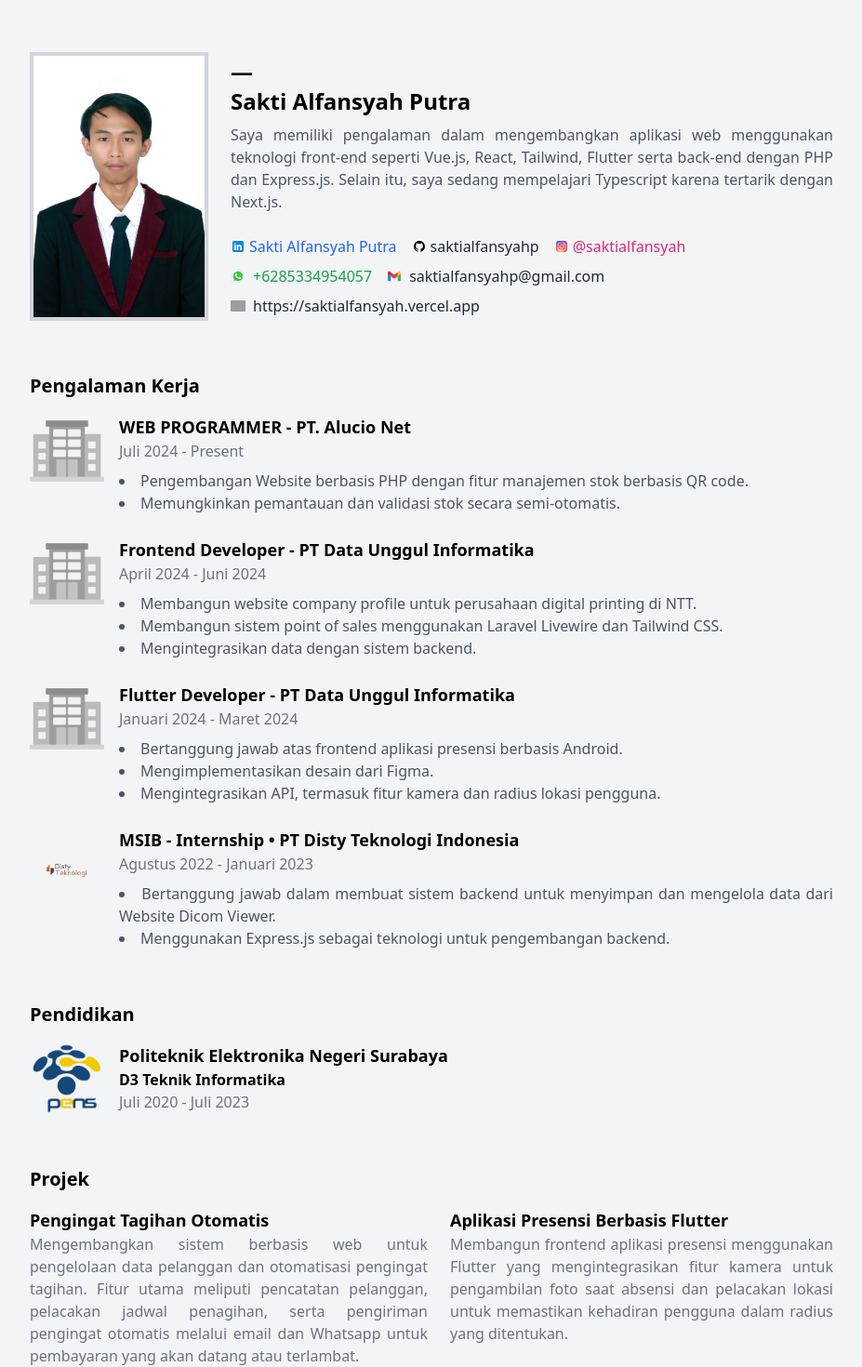
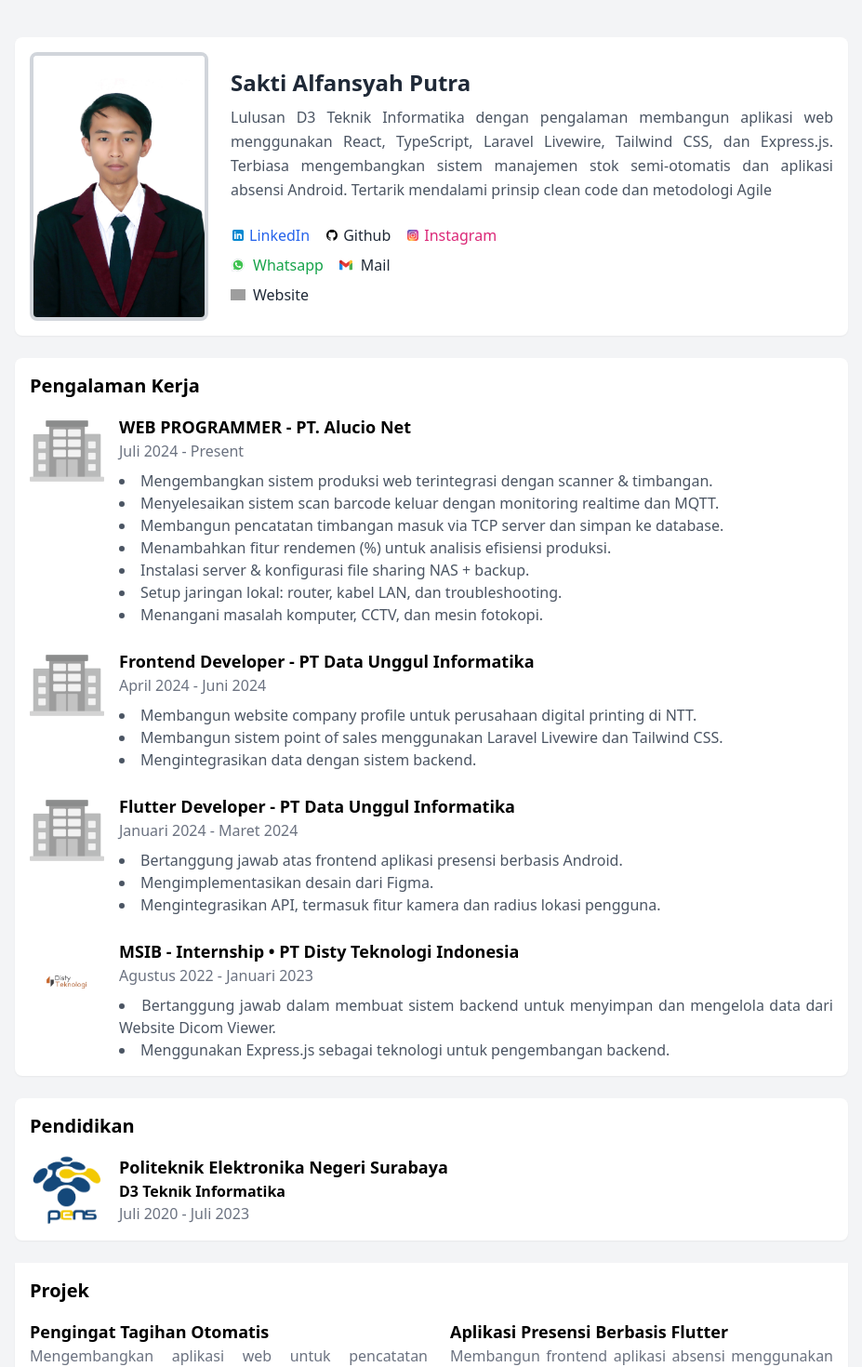
Before and after one commit to saktialfansyahp/fullstack, a React (Create React App) app in the folder react-ts/: page / in a window 1280 px wide. Shown: the top 1470 px of the page at 93% size, without its empty margins (176-1103 px from the left). Built offline with nearby package versions, Linux system fonts and the light colour scheme; grey boxes are pictures that could not be loaded.

Commit message:
update portfolio

```diff
--- a/react-ts/src/pages/portfolio.tsx
+++ b/react-ts/src/pages/portfolio.tsx
@@ -6,27 +6,42 @@ import disty from "../assets/img/disty.png";
 
 const Portfolio: React.FC = () => {
     return (
-        <div className="min-h-screen bg-gray-100 flex flex-col items-center py-10 px-4">
+        <div className="min-h-screen bg-gray-100 flex flex-col justify-center items-center py-10 px-4">
             {/* Header */}
-            <header className="max-w-4xl w-full rounded-lg p-4 flex flex-col md:flex-row items-center">
+            {/* <header className="max-w-4xl w-full rounded-lg mt-6 p-4"> */}
+            <header className="max-w-4xl w-full rounded-lg p-4 bg-white shadow-sm">
+                {/* {" "}
+                // Tambah shadow & background */}
+                <div className="flex flex-col md:flex-row items-center gap-6">
+                    {/* {" "}
+                    // Tambah gap untuk spacing yang konsisten */}
                     <img
                         src={profile}
                         alt="Profile"
-                    className="w-48 h-auto border-4 border-gray-300"
+                        className="w-48 h-auto border-4 border-gray-300 rounded-lg object-cover" // Tambah rounded & object-cover
                     />
-                <div className="mt-6 md:mt-0 md:ml-6 text-center md:text-left">
-                    <div className="text-2xl font-bold cursor-pointer">—</div>
-                    <h1 className="text-2xl font-bold">
+                    <div className="flex-1 text-center md:text-left break-words w-full">
+                        {/* {" "}
+                        // Tambah flex-1 */}
+                        <div className="text-2xl font-bold cursor-pointer hover:text-gray-700">
+                            {/* {" "}
+                            // Tambah hover effect — */}
+                        </div>
+                        <h1 className="text-2xl font-bold text-gray-800">
                             Sakti Alfansyah Putra
                         </h1>
-                    <p className="text-gray-600 mt-2 text-justify">
-                        Saya memiliki pengalaman dalam mengembangkan aplikasi
-                        web menggunakan teknologi front-end seperti Vue.js,
-                        React, Tailwind, Flutter serta back-end dengan PHP dan
-                        Express.js. Selain itu, saya sedang mempelajari
-                        Typescript karena tertarik dengan Next.js.
+                        <p className="text-gray-600 mt-2 text-justify leading-relaxed break-words max-w-full">
+                            {/* {" "}
+                            // Tambah leading-relaxed Saya memiliki pengalaman */}
+                            Lulusan D3 Teknik Informatika dengan pengalaman
+                            membangun aplikasi web menggunakan React,
+                            TypeScript, Laravel Livewire, Tailwind CSS, dan
+                            Express.js. Terbiasa mengembangkan sistem manajemen
+                            stok semi-otomatis dan aplikasi absensi Android.
+                            Tertarik mendalami prinsip clean code dan metodologi
+                            Agile
                         </p>
-                    <div className="mt-6 flex justify-center md:justify-start space-x-4">
+                        <div className="mt-6 flex flex-1 justify-center md:justify-start space-x-4">
                             {/* Social Icons */}
                             <a
                                 href="https://www.linkedin.com/in/sakti-alfansyah-putra-189498253/"
@@ -52,7 +67,7 @@ const Portfolio: React.FC = () => {
                                             d="M12 19H17V36H12zM14.485 17h-.028C12.965 17 12 15.888 12 14.499 12 13.08 12.995 12 14.514 12c1.521 0 2.458 1.08 2.486 2.499C17 15.887 16.035 17 14.485 17zM36 36h-5v-9.099c0-2.198-1.225-3.698-3.192-3.698-1.501 0-2.313 1.012-2.707 1.99C24.957 25.543 25 26.511 25 27v9h-5V19h5v2.616C25.721 20.5 26.85 19 29.738 19c3.578 0 6.261 2.25 6.261 7.274L36 36 36 36z"
                                         ></path>
                                     </svg>
-                                <p>Sakti Alfansyah Putra</p>
+                                    <p>LinkedIn</p>
                                 </div>
                             </a>
                             <a
@@ -75,7 +90,7 @@ const Portfolio: React.FC = () => {
                                             d="M 16 4 C 9.371094 4 4 9.371094 4 16 C 4 21.300781 7.4375 25.800781 12.207031 27.386719 C 12.808594 27.496094 13.027344 27.128906 13.027344 26.808594 C 13.027344 26.523438 13.015625 25.769531 13.011719 24.769531 C 9.671875 25.492188 8.96875 23.160156 8.96875 23.160156 C 8.421875 21.773438 7.636719 21.402344 7.636719 21.402344 C 6.546875 20.660156 7.71875 20.675781 7.71875 20.675781 C 8.921875 20.761719 9.554688 21.910156 9.554688 21.910156 C 10.625 23.746094 12.363281 23.214844 13.046875 22.910156 C 13.15625 22.132813 13.46875 21.605469 13.808594 21.304688 C 11.144531 21.003906 8.34375 19.972656 8.34375 15.375 C 8.34375 14.0625 8.8125 12.992188 9.578125 12.152344 C 9.457031 11.851563 9.042969 10.628906 9.695313 8.976563 C 9.695313 8.976563 10.703125 8.65625 12.996094 10.207031 C 13.953125 9.941406 14.980469 9.808594 16 9.804688 C 17.019531 9.808594 18.046875 9.941406 19.003906 10.207031 C 21.296875 8.65625 22.300781 8.976563 22.300781 8.976563 C 22.957031 10.628906 22.546875 11.851563 22.421875 12.152344 C 23.191406 12.992188 23.652344 14.0625 23.652344 15.375 C 23.652344 19.984375 20.847656 20.996094 18.175781 21.296875 C 18.605469 21.664063 18.988281 22.398438 18.988281 23.515625 C 18.988281 25.121094 18.976563 26.414063 18.976563 26.808594 C 18.976563 27.128906 19.191406 27.503906 19.800781 27.386719 C 24.566406 25.796875 28 21.300781 28 16 C 28 9.371094 22.628906 4 16 4 Z"
                                         ></path>
                                     </svg>
-                                <p>saktialfansyahp</p>
+                                    <p>Github</p>
                                 </div>
                             </a>
                             <a
@@ -170,7 +185,7 @@ const Portfolio: React.FC = () => {
                                             d="M30,37H18c-3.859,0-7-3.14-7-7V18c0-3.86,3.141-7,7-7h12c3.859,0,7,3.14,7,7v12	C37,33.86,33.859,37,30,37z M18,13c-2.757,0-5,2.243-5,5v12c0,2.757,2.243,5,5,5h12c2.757,0,5-2.243,5-5V18c0-2.757-2.243-5-5-5H18z"
                                         ></path>
                                     </svg>
-                                <p>@saktialfansyah</p>
+                                    <p>Instagram</p>
                                 </div>
                             </a>
                         </div>
@@ -213,7 +228,7 @@ const Portfolio: React.FC = () => {
                                             clip-rule="evenodd"
                                         ></path>
                                     </svg>
-                                <p>+6285334954057</p>
+                                    <p>Whatsapp</p>
                                 </div>
                             </a>
                             <a
@@ -252,7 +267,7 @@ const Portfolio: React.FC = () => {
                                             d="M45,12.298V16.2l-10,7.5V11.2l3.124-2.341C38.868,8.301,39.772,8,40.702,8h0 C43.076,8,45,9.924,45,12.298z"
                                         ></path>
                                     </svg>
-                                <p>saktialfansyahp@gmail.com</p>
+                                    <p>Mail</p>
                                 </div>
                             </a>
                         </div>
@@ -270,29 +285,30 @@ const Portfolio: React.FC = () => {
                                         src="https://img.icons8.com/material-rounded/16/link--v1.png"
                                         alt="link--v1"
                                     />
-                                <p>https://saktialfansyah.vercel.app</p>
+                                    <p>Website</p>
                                 </div>
                             </a>
+                        </div>
                     </div>
                 </div>
             </header>
 
             {/* Pengalaman Kerja */}
-            <section className="max-w-4xl w-full rounded-lg mt-6 p-4">
+            <section className="max-w-4xl w-full rounded-lg mt-6 p-4 bg-white shadow-sm">
                 <h2 className="text-xl font-bold mb-4">Pengalaman Kerja</h2>
 
                 <div className="space-y-6 text-justify">
                     {/* Job 1 */}
                     <div>
-                        <div className="flex space-x-4">
-                            <div className="flex-none w-20">
+                        <div className="flex space-x-0 md:space-x-4">
+                            <div className="flex-none w-20 hidden md:block">
                                 <img
                                     src={building}
                                     alt=""
                                     className="object-cover"
                                 />
                             </div>
-                            <div className="flex-none">
+                            <div className="flex-1">
                                 <h3 className="text-lg font-semibold">
                                     WEB PROGRAMMER - PT. Alucio Net
                                 </h3>
@@ -300,13 +316,41 @@ const Portfolio: React.FC = () => {
                                     Juli 2024 - Present
                                 </p>
                                 <ul className="list-disc list-inside text-gray-600 mt-2">
-                                    <li>
+                                    {/* <li>
                                         Pengembangan Website berbasis PHP dengan
                                         fitur manajemen stok berbasis QR code.
                                     </li>
                                     <li>
                                         Memungkinkan pemantauan dan validasi
                                         stok secara semi-otomatis.
+                                    </li> */}
+                                    <li>
+                                        Mengembangkan sistem produksi web
+                                        terintegrasi dengan scanner & timbangan.
+                                    </li>
+                                    <li>
+                                        Menyelesaikan sistem scan barcode keluar
+                                        dengan monitoring realtime dan MQTT.
+                                    </li>
+                                    <li>
+                                        Membangun pencatatan timbangan masuk via
+                                        TCP server dan simpan ke database.
+                                    </li>
+                                    <li>
+                                        Menambahkan fitur rendemen (%) untuk
+                                        analisis efisiensi produksi.
+                                    </li>
+                                    <li>
+                                        Instalasi server & konfigurasi file
+                                        sharing NAS + backup.
+                                    </li>
+                                    <li>
+                                        Setup jaringan lokal: router, kabel LAN,
+                                        dan troubleshooting.
+                                    </li>
+                                    <li>
+                                        Menangani masalah komputer, CCTV, dan
+                                        mesin fotokopi.
                                     </li>
                                 </ul>
                             </div>
@@ -315,15 +359,15 @@ const Portfolio: React.FC = () => {
 
                     {/* Job 2 */}
                     <div>
-                        <div className="flex space-x-4">
-                            <div className="flex-none w-20">
+                        <div className="flex space-x-0 md:space-x-4">
+                            <div className="flex-none w-20 hidden md:block">
                                 <img
                                     src={building}
                                     alt=""
                                     className="object-cover"
                                 />
                             </div>
-                            <div className="flex-none">
+                            <div className="flex-1">
                                 <h3 className="text-lg font-semibold">
                                     Frontend Developer - PT Data Unggul
                                     Informatika
@@ -352,15 +396,15 @@ const Portfolio: React.FC = () => {
 
                     {/* Job 3 */}
                     <div>
-                        <div className="flex space-x-4">
-                            <div className="flex-none w-20">
+                        <div className="flex space-x-0 md:space-x-4">
+                            <div className="flex-none w-20 hidden md:block">
                                 <img
                                     src={building}
                                     alt=""
                                     className="object-cover"
                                 />
                             </div>
-                            <div className="flex-none">
+                            <div className="flex-1">
                                 <h3 className="text-lg font-semibold">
                                     Flutter Developer - PT Data Unggul
                                     Informatika
@@ -387,8 +431,8 @@ const Portfolio: React.FC = () => {
 
                     {/* Job 4 */}
                     <div className="">
-                        <div className="flex space-x-4">
-                            <div className="flex-none w-20">
+                        <div className="flex space-x-0 md:space-x-4">
+                            <div className="flex-none w-20 hidden md:block">
                                 <img
                                     src={disty}
                                     alt=""
@@ -421,14 +465,14 @@ const Portfolio: React.FC = () => {
             </section>
 
             {/* Pendidikan */}
-            <section className="max-w-4xl w-full rounded-lg mt-6 p-4 avoid-page-break">
+            <section className="max-w-4xl w-full rounded-lg mt-6 p-4 bg-white shadow-sm avoid-page-break">
                 <h2 className="text-xl font-bold mb-4">Pendidikan</h2>
                 <div className="space-y-6">
                     <div className="flex space-x-4">
                         <div className="flex-none w-20">
                             <img src={pens} alt="" className="object-cover" />
                         </div>
-                        <div className="flex-none">
+                        <div className="flex-1">
                             <h3 className="text-lg font-semibold">
                                 Politeknik Elektronika Negeri Surabaya
                             </h3>
@@ -444,7 +488,7 @@ const Portfolio: React.FC = () => {
             </section>
 
             {/* Projek */}
-            <section className="max-w-4xl w-full mt-6 p-4">
+            <section className="max-w-4xl w-full mt-6 p-4 bg-white shadow-sm">
                 <h2 className="text-xl font-bold mb-4">Projek</h2>
 
                 <div className="space-y-6">
@@ -454,13 +498,9 @@ const Portfolio: React.FC = () => {
                                 Pengingat Tagihan Otomatis
                             </h3>
                             <p className="text-gray-500 text-justify">
-                                Mengembangkan sistem berbasis web untuk
-                                pengelolaan data pelanggan dan otomatisasi
-                                pengingat tagihan. Fitur utama meliputi
-                                pencatatan pelanggan, pelacakan jadwal
-                                penagihan, serta pengiriman pengingat otomatis
-                                melalui email dan Whatsapp untuk pembayaran yang
-                                akan datang atau terlambat.
+                                Mengembangkan aplikasi web untuk pencatatan
+                                pelanggan, pelacakan penagihan, dan pengiriman
+                                pengingat otomatis via email & WhatsApp.
                             </p>
                         </div>
                         <div>
@@ -468,11 +508,9 @@ const Portfolio: React.FC = () => {
                                 Aplikasi Presensi Berbasis Flutter
                             </h3>
                             <p className="text-gray-500 text-justify">
-                                Membangun frontend aplikasi presensi menggunakan
-                                Flutter yang mengintegrasikan fitur kamera untuk
-                                pengambilan foto saat absensi dan pelacakan
-                                lokasi untuk memastikan kehadiran pengguna dalam
-                                radius yang ditentukan.
+                                Membangun frontend aplikasi absensi menggunakan
+                                Flutter dengan fitur foto kamera dan pelacakan
+                                lokasi untuk verifikasi kehadiran.
                             </p>
                         </div>
                     </div>
@@ -480,11 +518,11 @@ const Portfolio: React.FC = () => {
             </section>
 
             {/* Skill */}
-            <section className="max-w-4xl w-full mt-6 p-4">
+            <section className="max-w-4xl w-full mt-6 p-4 bg-white shadow-sm">
                 <h2 className="text-xl font-bold mb-4">Skill</h2>
 
                 <div className="space-y-6">
-                    <div className="grid grid-cols-2 md:grid-cols-4 gap-2">
+                    <div className="grid grid-cols-2 md:grid-cols-4 gap-2 mx-4">
                         <li>Mysql</li>
                         <li>PostgreSQL</li>
                         <li>API Integration</li>
@@ -502,11 +540,11 @@ const Portfolio: React.FC = () => {
             </section>
 
             {/* Bahasa */}
-            <section className="max-w-4xl w-full mt-6 p-4">
+            <section className="max-w-4xl w-full mt-6 p-4 bg-white shadow-sm">
                 <h2 className="text-xl font-bold mb-4">Bahasa</h2>
 
                 <div className="space-y-6">
-                    <div className="grid grid-cols-1 md:grid-cols-4 gap-4">
+                    <div className="grid grid-cols-1 md:grid-cols-4 gap-4 mx-4">
                         <li>Indonesia - Bahasa Ibu</li>
                         <li>Javanese - Lancar</li>
                         <li>English - Menengah</li>
@@ -515,11 +553,11 @@ const Portfolio: React.FC = () => {
             </section>
 
             {/* Portfolio */}
-            <section className="max-w-4xl w-full mt-8 p-4">
-                <h2 className="text-xl font-bold mb-4">
+            <section className="max-w-4xl w-full mt-8 p-4 bg-white shadow-sm">
+                <h2 className="text-xl font-bold mb-8">
                     Download My Portfolio
                 </h2>
-                <div className="text-center">
+                <div className="mb-4 text-center">
                     <a
                         href="/assets/portfolio.pdf"
                         className="bg-slate-600 text-white px-6 py-3 rounded-full hover:bg-slate-900 transition-colors duration-300"
```
Lines whose indentation alone changed are shown as unchanged.
